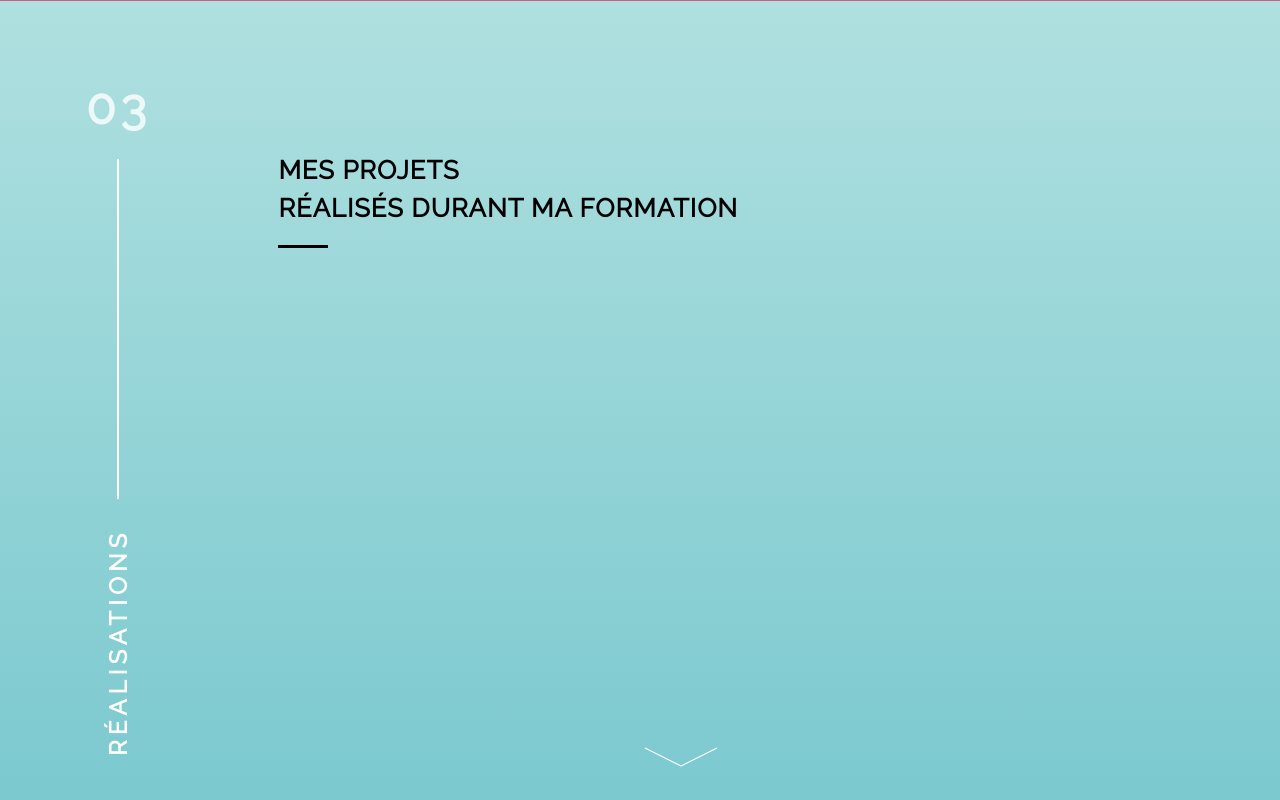
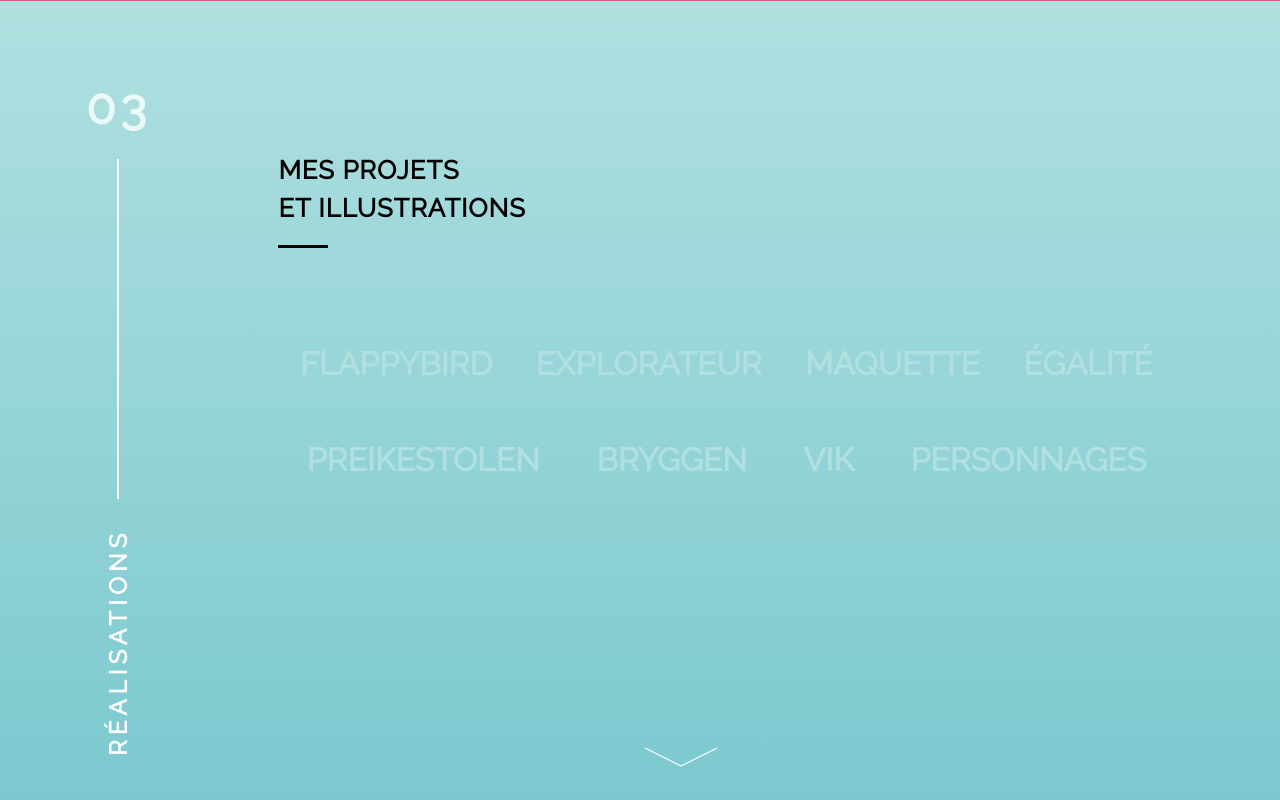
Before and after one commit to laurinehrd/Portfolio, a PHP site: page / in a window 1280 px wide. Shown: the part 1599-2399 px from the top of the page. Run offline with PHP 8.4, Linux system fonts and the light colour scheme.

Commit message:
add projects

```diff
--- a/assets/css/style.css
+++ b/assets/css/style.css
@@ -635,6 +635,33 @@ body {
   top: 150px;
   width: 70%;
 }
+.realisation-container .main-section .content-section .sub-content {
+  margin-top: 6rem;
+  font-size: 2rem;
+  text-transform: uppercase;
+  font-weight: bold;
+}
+.realisation-container .main-section .content-section .sub-content .projets, .realisation-container .main-section .content-section .sub-content .illustrations {
+  display: flex;
+  justify-content: space-around;
+}
+.realisation-container .main-section .content-section .sub-content .projets p, .realisation-container .main-section .content-section .sub-content .illustrations p {
+  padding: 1rem;
+  color: #b0e0e0;
+}
+.realisation-container .main-section .content-section .sub-content .projets p span, .realisation-container .main-section .content-section .sub-content .illustrations p span {
+  display: none;
+}
+.realisation-container .main-section .content-section .sub-content .projets p:hover, .realisation-container .main-section .content-section .sub-content .illustrations p:hover {
+  color: white;
+}
+.realisation-container .main-section .content-section .sub-content .projets p:hover span, .realisation-container .main-section .content-section .sub-content .illustrations p:hover span {
+  display: block;
+}
+.realisation-container .main-section .content-section .sub-content .projets p:hover span img, .realisation-container .main-section .content-section .sub-content .illustrations p:hover span img {
+  width: 6em;
+}
+
 .contact-container {
   background: linear-gradient(0deg, #c8607f, #bb98b2);
   position: relative;
--- a/assets/js/main.js
+++ b/assets/js/main.js
@@ -46,16 +46,16 @@ window.onload = function(){
 
 
 // apparition du logo fixe
-window.onscroll = showLogo;
-function showLogo(){
-  var windowScroll = document.documentElement.scrollTop;
-  console.log(windowScroll);
-  if(windowScroll > 620){
-    document.getElementById('logosvg').style.top = "0";
-  }else{
-    document.getElementById('logosvg').style.top = "-150px";
-  }
-}
+// window.onscroll = showLogo;
+// function showLogo(){
+//   var windowScroll = document.documentElement.scrollTop;
+//   console.log(windowScroll);
+//   if(windowScroll > 620){
+//     document.getElementById('logosvg').style.top = "0";
+//   }else{
+//     document.getElementById('logosvg').style.top = "-150px";
+//   }
+// }
 
 
 // burger menu
--- a/assets/sass/pages/_realisations.scss
+++ b/assets/sass/pages/_realisations.scss
@@ -20,13 +20,33 @@
             width: 70%;
 
             .sub-content {
-                img {
-
+                margin-top: 6rem;
+                font-size: 2rem;
+                text-transform: uppercase;
+                font-weight: bold;
+                .projets, .illustrations {
+                    display: flex;
+                    justify-content: space-around;
+                    p {
+                        padding: 1rem;
+                        color: $primaryLight;
+                        span {
+                            display: none;
+                        }
+                        &:hover {
+                            color: white;
+                            span {
+                                img {
+                                    width: 6em;
+                                }
+                                display: block;
+                            }
+                        }
+                    }
                 }
-            }
-            .sub-content-text {
 
             }
+
         }
 
     }
--- a/index.php
+++ b/index.php
@@ -12,7 +12,7 @@
       <a href="#competences" onclick=lien()><span class="items-a">Compétences</span></a>
       <a href="#realisations" onclick=lien()><span class="items-a">Réalisations</span></a>
       <a href="#contact" onclick=lien()><span class="items-a">Contact</span></a>
-      <a href="#cv" onclick=lien()><span class="items-a items-cv">Télécharger mon CV</span></a>
+      <a href="assets/images/CV-laurine-herard.pdf" download onclick=lien()><span class="items-a items-cv">Télécharger mon CV</span></a>
     </div>
 
     <div class="burger-menu burger-menu--closed">
@@ -207,7 +207,7 @@
 
   <div class="arrow-center">
     <a href="#realisations">
-      <img src="assets/images/arrow.png" alt="">
+      <img src="assets/images/arrow.png" alt="arrow">
     </a>
   </div>
 
@@ -233,19 +233,51 @@
       <div class="sub-title">
         <p>
           Mes projets <br>
-          réalisés durant ma formation
+          et illustrations
         </p>
       </div>
 
+      <div class="sub-content">
 
-      <!-- <div class="sub-content">
-        <img src="assets/images/mockup-files-explorer.png" alt="">
+        <div class="projets">
+          <p>
+            <span><a href="#"><img src="assets/images/mockup-flappy-bird.png" alt=""></a></span>
+            Flappybird
+          </p>
+          <p>
+            <span><a href="#"><img src="assets/images/mockup-files-explorer.png" alt=""></a></span>
+            Explorateur
+          </p>
+          <p>
+            <span><a href="#"><img src="assets/images/mockup-refonte-site.png" alt=""></a></span>
+            Maquette
+          </p>
+          <p>
+            <span><a href="#"><img src="assets/images/mockups-wp-egalite.png" alt=""></a></span>
+            égalité
+          </p>
+        </div>
+
+        <div class="illustrations">
+          <p>
+            <span><a href="#"><img src="assets/images/Preikestolen-compressor.jpg" alt=""></a></span>
+            Preikestolen
+          </p>
+          <p>
+            <span><a href="#"><img src="assets/images/Bryggen.jpg" alt=""></a></span>
+            Bryggen
+          </p>
+          <p>
+            <span><a href="#"><img src="assets/images/Vik-compressor.jpg" alt=""></a></span>
+            Vik
+          </p>
+          <p>
+            <span><a href="#"><img src="assets/images/Kakashi2.jpg" alt=""></a></span>
+            Personnages
+          </p>
+        </div>
+
       </div>
-      <div class="sub-content-text">
-        <p>
-          Lorem ipsum dolor sit amet consectetur adipisicing elit. Exercitationem iure eaque a mollitia consectetur explicabo natus, alias facilis consequatur odio accusamus quam beatae, aliquam ut minima odit reprehenderit quod laboriosam?
-        </p>
-      </div> -->
 
     </div>
 
@@ -254,7 +286,7 @@
 
   <div class="arrow-center">
     <a href="#contact">
-      <img src="assets/images/arrow.png" alt="">
+      <img src="assets/images/arrow.png" alt="arrow">
     </a>
   </div>
 
```
Also changed, not shown: 2 other files.
